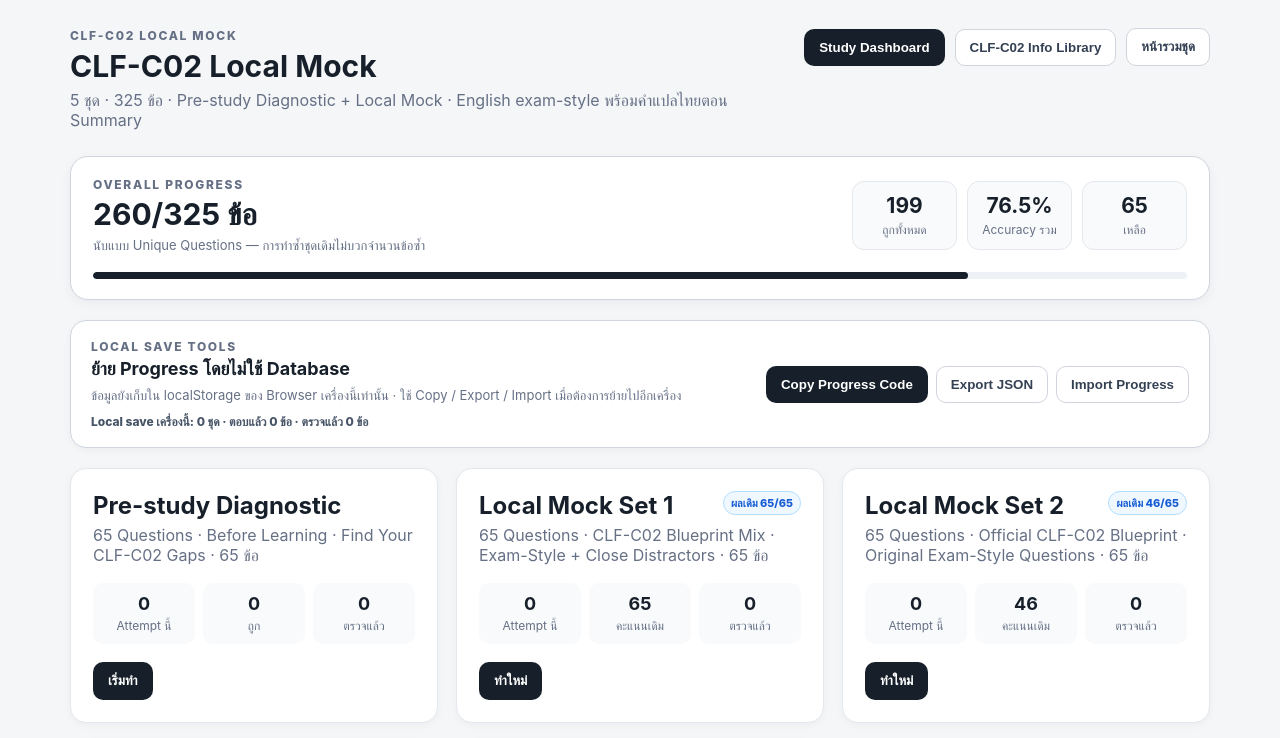
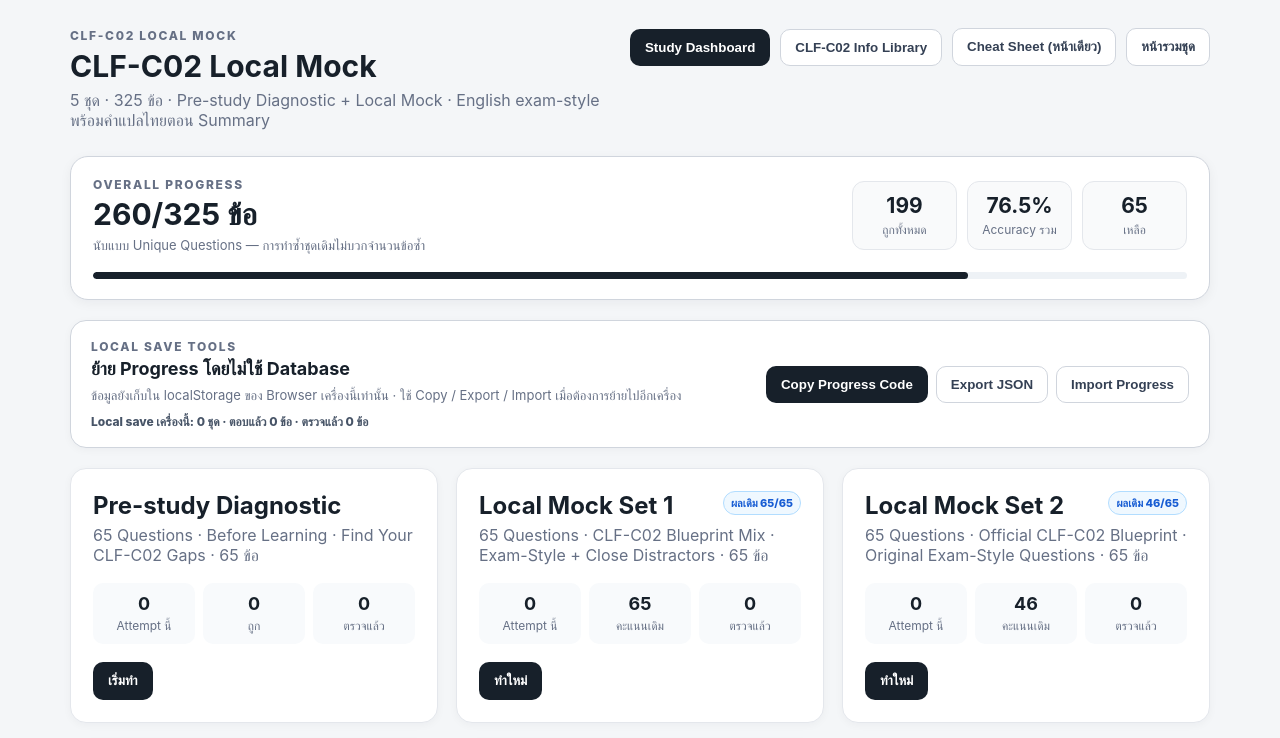
Before and after one commit to arttiezdevlnwza/clf-c02-local-mock, a plain HTML site: page index.html in a window 1280 px wide. Shown: the top 738 px of the page. Drawn offline with Linux system fonts and the light colour scheme.

Commit message:
Add one-click navigation to CLF-C02 master cheat sheet

```diff
--- a/index.html
+++ b/index.html
@@ -20,6 +20,7 @@
       <div class="topbar-actions">
         <button id="dashboardBtn" class="primary" type="button">Study Dashboard</button>
         <button id="infoLibraryBtn" class="ghost" type="button">CLF-C02 Info Library</button>
+        <button class="ghost" type="button" onclick="window.location.href='./cheat-sheet.html'">Cheat Sheet (หน้าเดียว)</button>
         <button id="homeBtn" class="ghost" type="button">หน้ารวมชุด</button>
       </div>
     </header>
```
